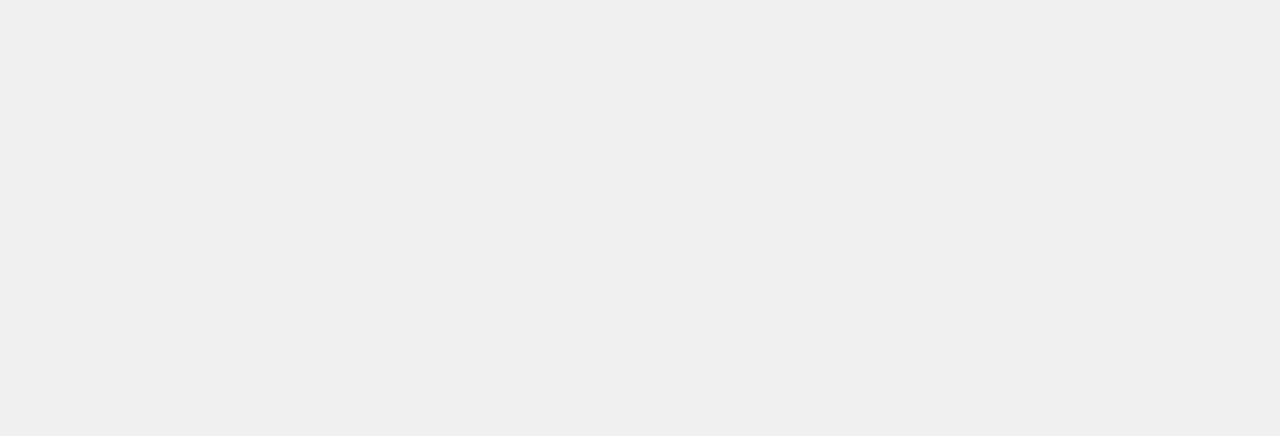
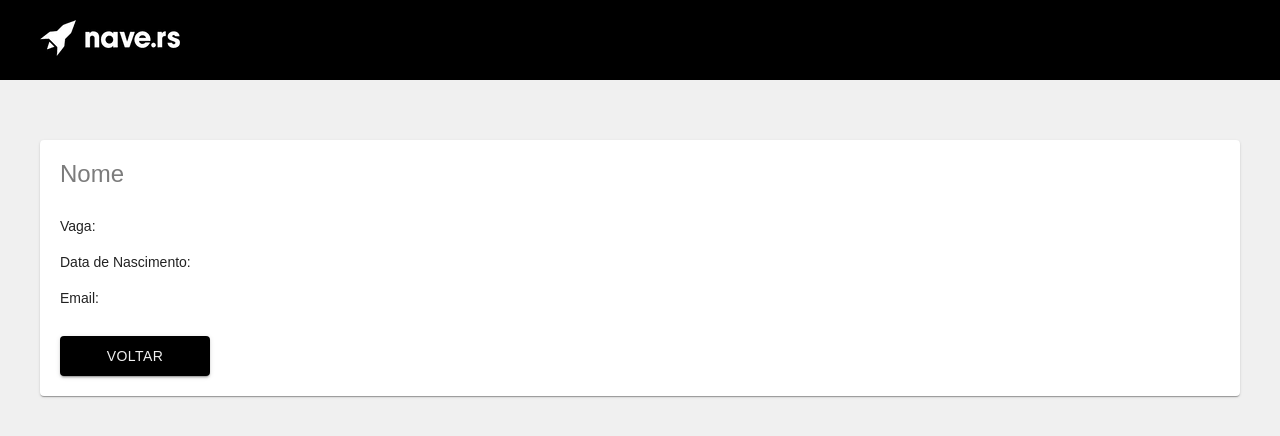
Before and after one commit to luanfv/jobs, a React (Create React App) app: page /user/1 in a window 1280 px wide. Shown: the top 436 px of the page. Built offline with nearby package versions, Linux system fonts and the light colour scheme.

Commit message:
The home passes parameters to user

```diff
--- a/src/components/InfoUser/index.jsx
+++ b/src/components/InfoUser/index.jsx
@@ -3,8 +3,7 @@ import {PaperStyle} from './../../theme/styled'
 import {MainStyle, TitleStyle, ButtonStyle, SpaceStyle} from './../../theme/styled'
 import {Link} from 'react-router-dom'
 
-export default (props) => {
-    console.log(props)
+export default () => {
     return (
         <MainStyle>
             <PaperStyle>
@@ -25,6 +24,5 @@ export default (props) => {
                 </Link>
             </PaperStyle>
         </MainStyle>
-
     )
 }
--- a/src/components/Table/index.jsx
+++ b/src/components/Table/index.jsx
@@ -23,13 +23,18 @@ const rows = [
 
 export default () => {
     const [handleUser, setHandleUser] = useState(false)
+    const [userId, setUserId] = useState('')
 
     useEffect(() => {
     }, [])
 
+    const configParams = (id) => {
+        setUserId(id)
+        setHandleUser(true)
+    }
 
     if(handleUser) {
-        return <Redirect to='/user' />
+        return <Redirect to={`/user/${userId}`} />
     }
 
     return (
@@ -56,7 +61,8 @@ export default () => {
                 </TableHead>
                 <TableBody>
                     {rows.map(row => (
-                        <TableRowStyle key={row.id} onClick={() => {setHandleUser(true)}}>
+                        <TableRowStyle key={row.id} onClick={() => configParams(row.id)}>
+
                             <TableCell component="th" scope="row">
                                 {row.id}
                             </TableCell>
@@ -64,6 +70,7 @@ export default () => {
                             <TableCell>{row.stack}</TableCell>
                             <TableCell>{row.birth}</TableCell>
                             <TableCell>{row.email}</TableCell>
+
                         </TableRowStyle>
                     ))}
                 </TableBody>
--- a/src/components/Table/style.jsx
+++ b/src/components/Table/style.jsx
@@ -1,6 +1,5 @@
 import styled from 'styled-components'
 import TableRow from '@material-ui/core/TableRow'
-import {Link} from 'react-router-dom'
 
 export const TableRowStyle = styled(TableRow)`
     && {
--- a/src/routes/Route.jsx
+++ b/src/routes/Route.jsx
@@ -8,7 +8,7 @@ export default () => (
     <BrowserRouter>
         <Switch>
             <Route exact path='/' component={Home} />
-            <Route exact path='/user' component={User} />
+            <Route exact path='/user/:id' component={User} />
             <Route exact path='/register' component={Register} />
         </Switch>
     </BrowserRouter>
--- a/src/screens/User/index.jsx
+++ b/src/screens/User/index.jsx
@@ -5,6 +5,6 @@ import InfoUser from './../../components/InfoUser'
 export default () => (
     <div>
         <Header />
-        <InfoUser user={{nome: 'Luan', idade: 19,}} />
+        <InfoUser />
     </div>
 )
```
